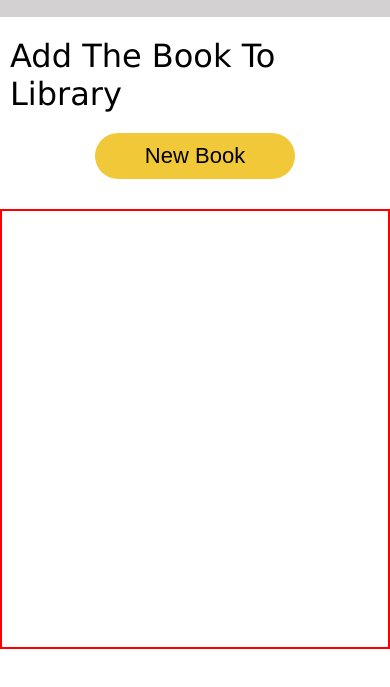
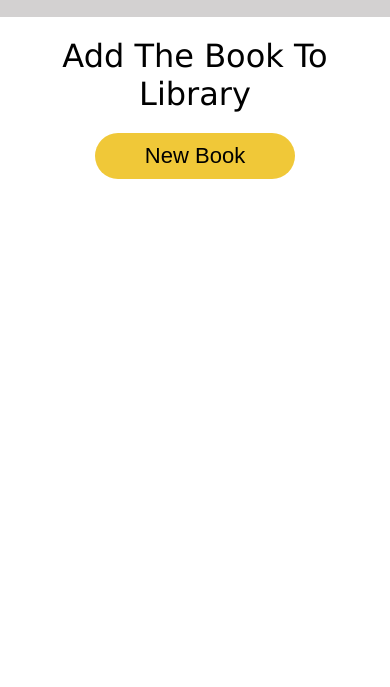
Before and after one commit to Dovi38/bookLibrary, a plain HTML site: page index.html in a window 390 px wide. Shown: the part 55-742 px from the top of the page. Drawn offline with Linux system fonts and the light colour scheme.

Commit message:
width from card remove,add media queries

```diff
--- a/style.css
+++ b/style.css
@@ -64,17 +64,14 @@ body {
   grid-template-columns: repeat(5, 1fr);
   grid-template-rows: repeat(3, 1fr);
   gap: 1rem;
-  border: 2px solid red;
-  margin-top: 30px;
+  margin: 30px 20px 0 20px;
   min-height: 440px;
-
 }
 
 .card {
   background: linear-gradient(60deg, rgb(94, 167, 94), rgb(236, 236, 122));
-  padding: 5px;
   border-radius: 5%;
-  width: 220px;
+  /*width: 220px;*/
   height: 250px;
   display: flex;
   flex-direction: column;
@@ -235,4 +232,27 @@ input[type=checkbox] {
 }
 
 
-@media screen and (max-width: 900px) {}
+@media screen and (max-width: 992px) {
+  .cards-grid {
+    display: grid;
+    grid-template-columns: repeat(3, 1fr);
+  }
+}
+
+@media screen and (max-width: 600px) {
+  .cards-grid {
+    display: grid;
+    grid-template-columns: repeat(2, 1fr);
+  }
+}
+
+@media screen and (max-width: 450px) {
+  .cards-grid {
+    display: grid;
+    grid-template-columns: repeat(1, 1fr);
+  }
+
+  .description {
+    text-align: center;
+  }
+}
```
